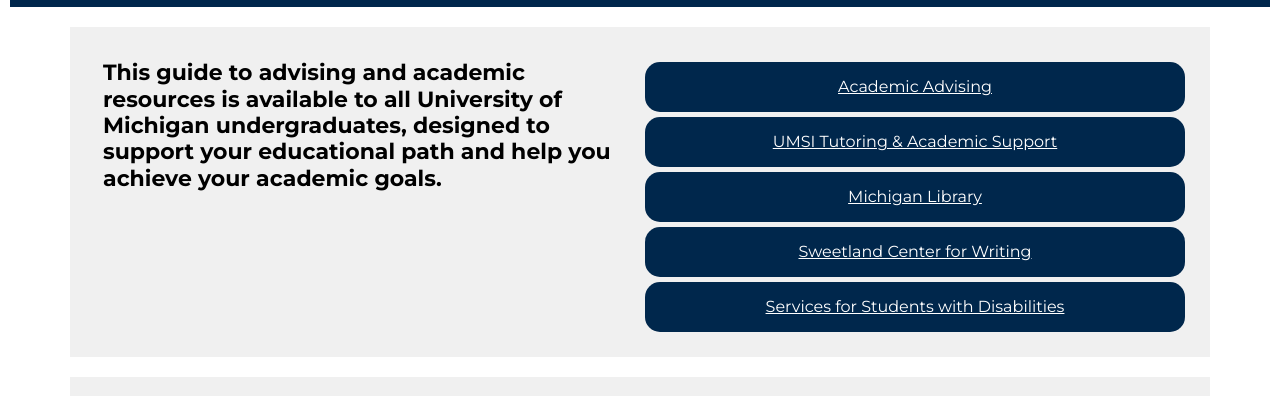
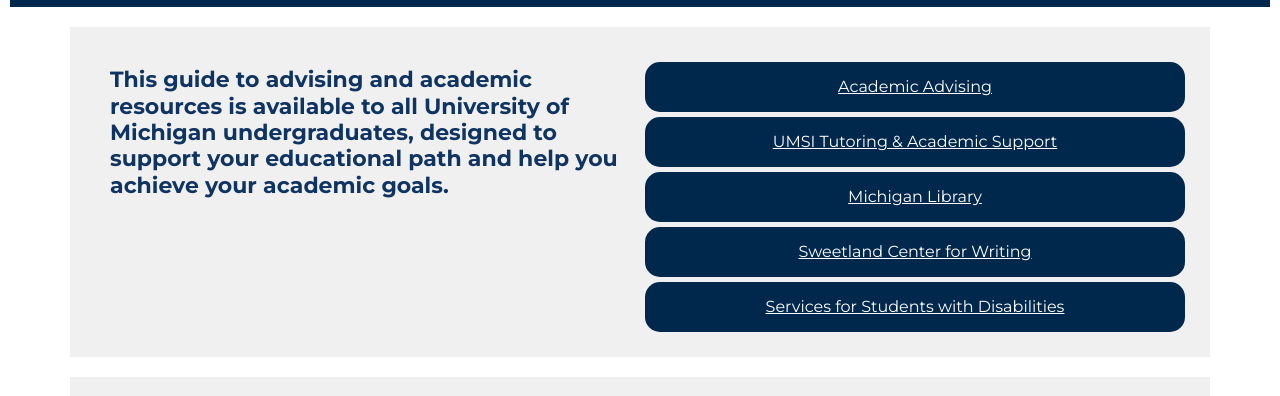
Before and after one commit to aylasoof/client_project_desktopview_w25, a plain HTML site: page AcademicResources.html in a window 1280 px wide. Shown: the part 274-670 px from the top of the page. Drawn offline with Linux system fonts and the light colour scheme.

Commit message:
Add files via upload

```diff
--- a/AcademicResources.html
+++ b/AcademicResources.html
@@ -29,7 +29,7 @@
     <main id="main">
         <div>
          <section id="ARIntro">
-            <h1>This guide to advising and academic resources is available to all University of Michigan undergraduates, designed to support your educational path and help you achieve your academic goals.</h1>
+            <h2>This guide to advising and academic resources is available to all University of Michigan undergraduates, designed to support your educational path and help you achieve your academic goals.</h2>
             <ol>
                 <li><a href ="#AcademicAdvising">Academic Advising</a></li>
                 <li><a href ="#UMSITutoring">UMSI Tutoring & Academic Support</a></li>
--- a/css/style.css
+++ b/css/style.css
@@ -954,7 +954,7 @@
     grid-column: 1 / 1;
   }
 
-  #ARIntro h1:first-of-type{
+  #ARIntro h2:first-of-type{
     font-size: 22px;
     line-height: 120%;
     text-align: left;
```
